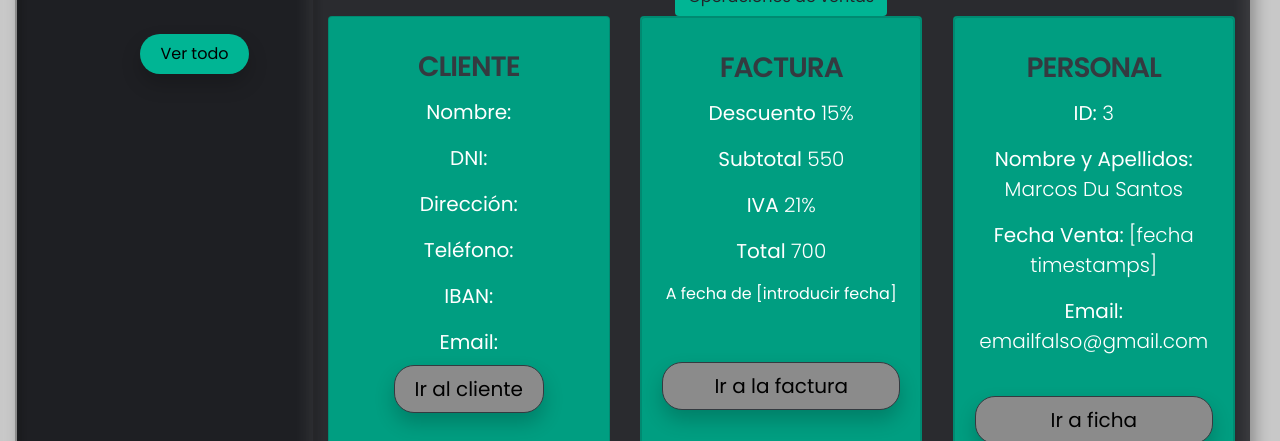
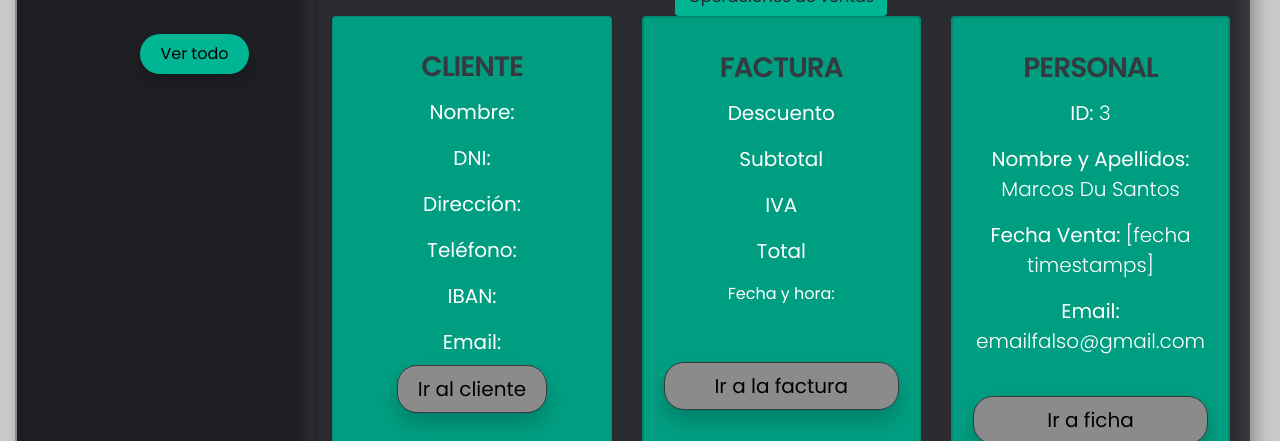
Before and after one commit to Chachel28/ElectronJs-SpringBoot-Docker-App, an Electron app: page Front/views/sales.html in a window 1280 px wide. Shown: the part 359-800 px from the top of the page. Drawn offline with nearby package versions, Linux system fonts and the light colour scheme; no server answers.

Commit message:
flipas tu, funciona

```diff
--- a/Front/views/sales.html
+++ b/Front/views/sales.html
@@ -11,7 +11,7 @@
     <script src="https://kit.fontawesome.com/5a795d2b95.js" crossorigin="anonymous"></script>
     <script src="https://code.jquery.com/jquery-3.5.1.min.js" integrity="sha256-9/aliU8dGd2tb6OSsuzixeV4y/faTqgFtohetphbbj0=" crossorigin="anonymous"></script>
 </head>
-<body onload="loadSalesList(); loadSaleClient()">
+<body onload="loadSalesList(); loadSale()">
     <div class="container-fluid">
 
             <div class="navegation col-12 justify-content-center">
@@ -68,15 +68,15 @@
                             <div class="card" style="height: 100%;">
                                 <div class="card card-body text-center" style="height: 100%;">
                                     <h3 class="h1main py-3 text-dark">FACTURA</h3>
-                                    <p class="lead"><b>Descuento </b> 15%</p>
-                                    <p class="lead"><b>Subtotal </b> 550</p>
-                                    <p class="lead"><b>IVA </b> 21%</p>
-                                    <p class="lead"><b>Total </b> 700</p>
-                                    <p>A fecha de [introducir fecha]</p>
+                                    <p class="lead" id="descuentoVenta"><b>Descuento </b></p>
+                                    <p class="lead" id="subtotalVenta"><b>Subtotal </b></p>
+                                    <p class="lead" id="ivaVenta"><b>IVA </b></p>
+                                    <p class="lead" id="totalVenta"><b>Total </b></p>
+                                    <p id="fechaVenta">Fecha y hora: </p>
                                     <p class="lead"></p>
                                     <p class="lead"></p>
                                     <p class="lead"></p>
-                                    <a class="btn btn-dark btn-lg my-n2" href="#" role="button">Ir a la factura</a>
+                                    <a class="btn btn-dark btn-lg my-n2" id="enlaceRecibo" role="button">Ir a la factura</a>
                                 </div>
                             </div>
                         </div>
```
Also changed, not shown: Front/dist/js/salesConection.js.
